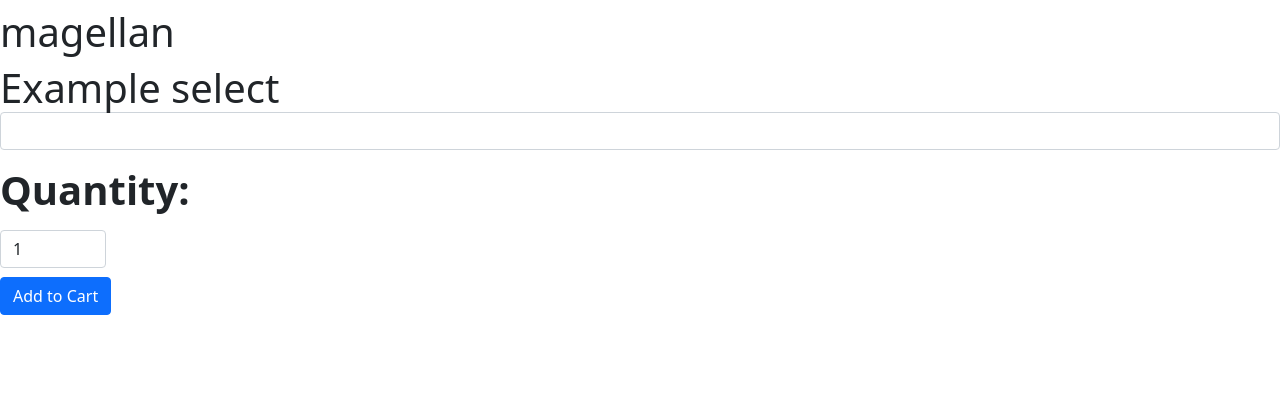
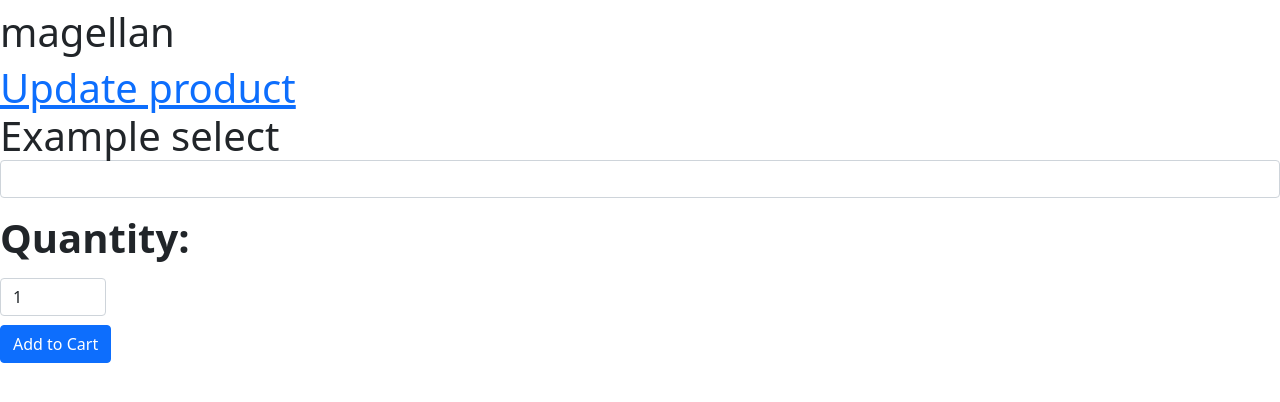
Before and after one commit to dannymagnus/CI_MS5_Ecomm, a Django app: a page that uses products/templates/products/product_detail.html in a window 1280 px wide. Shown: the part 68-470 px from the top of the page. Run offline with Django 3.2, Linux system fonts and the light colour scheme; data comes from the database, SQL or seed files in the repository; both versions use the stored data as it was after the commit; data that the repository does not hold is empty; some libraries are stand-ins or nearby versions.

Commit message:
add update view

```diff
--- a/products/templates/products/product_detail.html
+++ b/products/templates/products/product_detail.html
@@ -9,7 +9,7 @@
 <h1>{{ variant.sku }}: {{variant.size}}: {{variant.color}}: {{ variant.count }}</h1>
 {% endfor %}
 
-
+<a href="{% url 'update_product' product.slug %}"> Update product</a>
 
 <form method ="POST" action = "{% url 'add_to_bag' product.id %}">
     {% csrf_token %}
--- a/products/urls.py
+++ b/products/urls.py
@@ -15,4 +15,5 @@ urlpatterns = [
     # path('detail/<slug:slug>/', views.ProductDetailView.as_view(), name='product_detail'),
     path('detail/<slug:slug>/', views.product_detail, name='product_detail'),
     path('create/', views.ProductCreateView.as_view(), name='create_product'),
+    path('<slug:slug>/update/', views.ProductUpdateView.as_view(), name='update_product'),
 ]
--- a/products/views.py
+++ b/products/views.py
@@ -55,3 +55,17 @@ class ProductCreateView(CreateView):
     form_class = ProductModelForm
     queryset = Product.objects.all()
     success_url = '/products'
+
+
+class ProductUpdateView(UpdateView):
+    template_name = 'products/create_product.html'
+    form_class = ProductModelForm
+    queryset = Product.objects.all()
+
+    def get_object(self):
+        slug_ = self.kwargs.get("slug")
+        return get_object_or_404(Product, slug=slug_)
+
+    def form_valid(self, form):
+        print(form.cleaned_data)
+        return super().form_valid(form)
```
Also changed, not shown: db.sqlite3.
